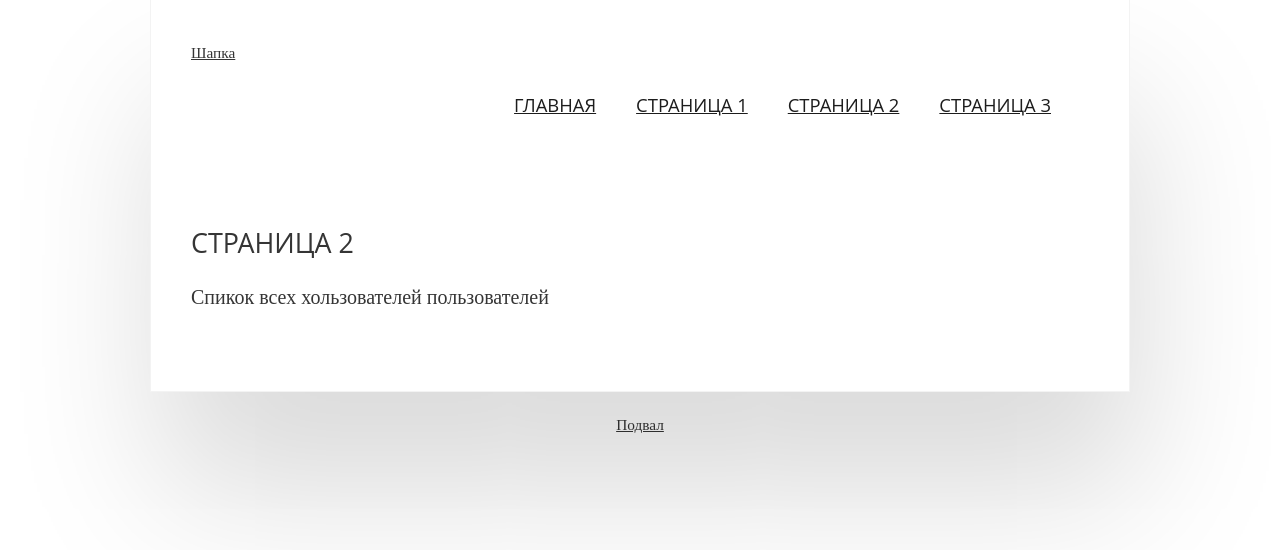
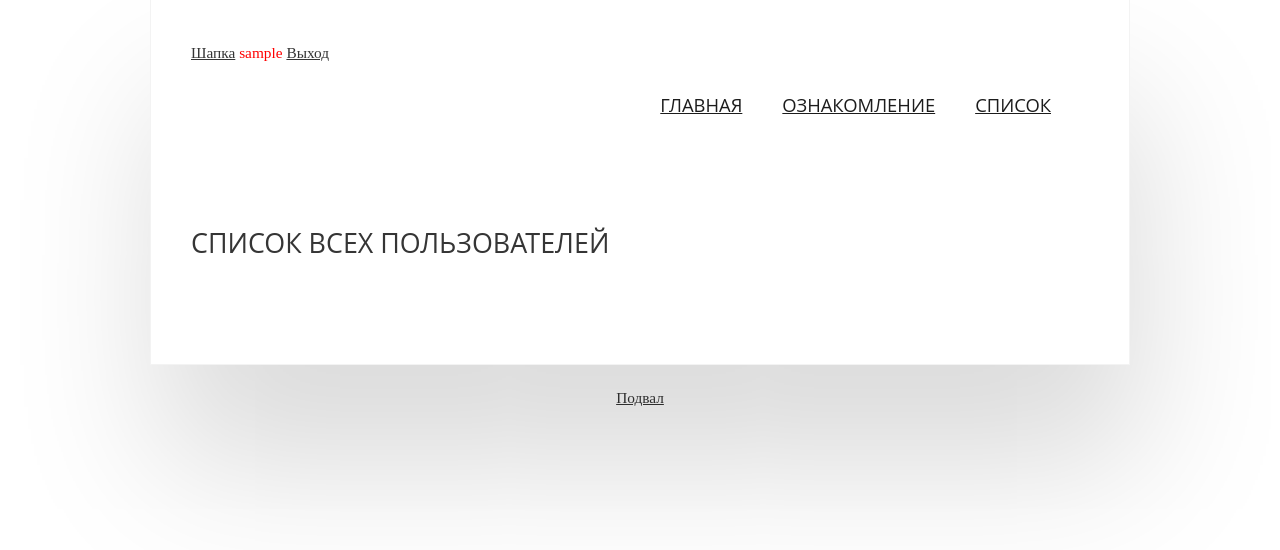
Before and after one commit to Maksim2000menma/mvctest2, a PHP site: page /portfolio in a window 1280 px wide. Shown: the top 550 px of the page. Run offline with PHP 8.4, Linux system fonts and the light colour scheme; the visitor is signed in with stand-in values (Sample User, id 1); data that the repository does not hold is empty.

Commit message:
work logout

```diff
--- a/www/application/controllers/controller_404.php
+++ b/www/application/controllers/controller_404.php
@@ -5,6 +5,8 @@ class Controller_404 extends Controller
 
 	function action_index()
 	{
+		session_start();
+
 		$this->view->generate('404_view.php', 'template_view.php');
 	}
 
--- a/www/application/controllers/controller_main.php
+++ b/www/application/controllers/controller_main.php
@@ -5,6 +5,8 @@ class Controller_Main extends Controller
 
 	function action_index()
 	{
+		session_start();
+
 		$this->view->generate('main_view.php', 'template_view.php');
 	}
 }
--- a/www/application/controllers/controller_portfolio.php
+++ b/www/application/controllers/controller_portfolio.php
@@ -6,6 +6,8 @@ class Controller_Portfolio extends Controller
 
 	function __construct()
 	{
+		session_start();
+
 		$this->model = new Model_Portfolio();
 		$this->view = new View();
 	}
--- a/www/application/controllers/controller_registration.php
+++ b/www/application/controllers/controller_registration.php
@@ -5,6 +5,8 @@ class Controller_Registration extends Controller
 
 	function __construct()
 	{
+		session_start();
+
 		$this->model = new Model_Registration();
 		$this->view = new View();
 	}
@@ -28,6 +30,7 @@ class Controller_Registration extends Controller
 			$date = $_POST['date'];
 
 			$this->model->CreateUser($last_name, $first_name, $login, $password, $description, $address, $date);
+			header('Location:/portfolio/');
 			var_dump($last_name, $first_name, $login, $password, $description, $address, $date);//вывод информации о переменной
 		}
 
--- a/www/application/controllers/controller_services.php
+++ b/www/application/controllers/controller_services.php
@@ -5,6 +5,8 @@ class Controller_Services extends Controller
 
 	function action_index()
 	{
+		session_start();
+
 		$this->view->generate('services_view.php', 'template_view.php');
 	}
 }
--- a/www/application/views/contacts_view.php
+++ /dev/null
@@ -1 +0,0 @@
-<h1>Страница 3</h1>
--- a/www/application/views/portfolio_view.php
+++ b/www/application/views/portfolio_view.php
@@ -1,5 +1,4 @@
-<h1>Страница 2</h1>
-<p class="normal_size">Спикок всех хользователей пользователей</p>
+<h1>Список всех пользователей</h1>
 <br>
 
 <?php
--- a/www/application/views/services_view.php
+++ b/www/application/views/services_view.php
@@ -1 +1 @@
-<h1>Страница 1</h1>
+<h1>Страница ознакомления</h1>
--- a/www/application/views/template_view.php
+++ b/www/application/views/template_view.php
@@ -10,14 +10,23 @@
 		<div id="wrapper">
 			<div id="header">
 				 <div>
-					<a href="/">Шапка</span></a>
+					<a class="in_row" href="/">Шапка</span></a>
+
+
+					<?php if($_SESSION['login'] == ''){?>
+						<a class="in_coll" href="/registration">Регистрация</a>
+						<a class="in_coll" href="/login">Авторизация</a>
+					<?php } else { ?>
+							<p class="in_row" style="color:red; margin:0px;"><?php echo $_SESSION['login'];?></p>
+							<a href="/logout">Выход</a>
+					<?php }?>
+
 				</div>
 				<div id="menu">
 					<ul>
 						<li class="first active"><a href="/">Главная</a></li>
-						<li><a href="/services">Cтраница 1</a></li>
-						<li><a href="/portfolio">Страница 2</a></li>
-						<li class="last"><a href="/contacts">Страница 3</a></li>
+						<li><a href="/services">Ознакомление</a></li>
+						<li><a href="/portfolio">Список</a></li>
 					</ul>
 					<br class="clearfix" />
 				</div>
--- a/www/css/style.css
+++ b/www/css/style.css
@@ -295,3 +295,9 @@ a {
 .big_size{
 	font-size: 18pt;
 }
+.in_row{
+	display: inline-block;
+}
+.in_coll{
+	display: block;
+}
```
Also changed, not shown: www/application/controllers/controller_admin.php (+8 -9 lines), www/application/controllers/controller_contacts.php (deleted, +0 -10 lines), www/application/controllers/controller_login.php (+5 -3 lines), www/application/controllers/controller_logout.php (added, +11 -0 lines), www/application/views/registration_view.php (+0 -18 lines).
